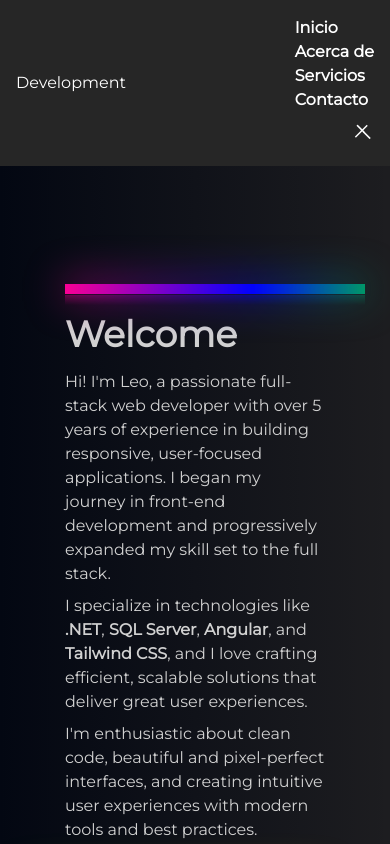
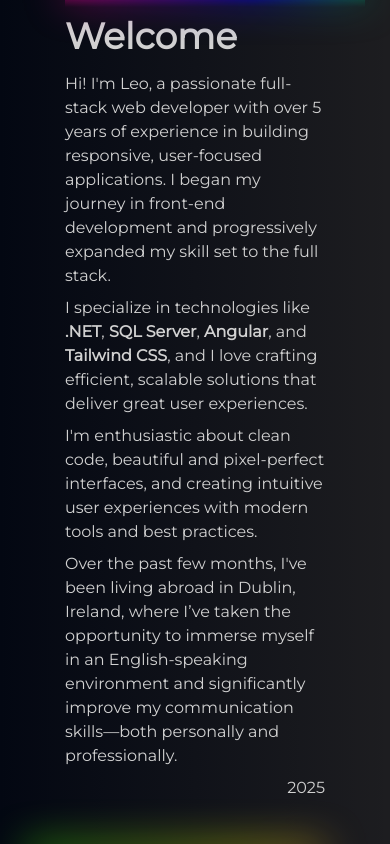
Before and after one commit to leo3852/appLeo, an Angular app: page / in a window 390 px wide. Shown: the top 844 px of the page. Built offline with nearby package versions, Linux system fonts and the light colour scheme.

Commit message:
home texts

```diff
--- a/src/app/app.component.html
+++ b/src/app/app.component.html
@@ -1,7 +1,7 @@
 
 
 <div>
-    <app-menu></app-menu>
+    <!-- <app-menu></app-menu> -->
     <app-home></app-home>
     <app-background-section></app-background-section>
     <app-footer></app-footer>
--- a/src/app/components/home/home.component.html
+++ b/src/app/components/home/home.component.html
@@ -8,8 +8,14 @@
       <p class="mb-2">
         I specialize in technologies like <strong>.NET</strong>, <strong>SQL Server</strong>, <strong>Angular</strong>, and <strong>Tailwind CSS</strong>, and I love crafting efficient, scalable solutions that deliver great user experiences.
       </p>
-      <p>
+      <p class="mb-2">
         I'm enthusiastic about clean code, beautiful and pixel-perfect interfaces, and creating intuitive user experiences with modern tools and best practices.
+      </p>
+      <p class="mb-2">
+        Over the past few months, I've been living abroad in Dublin, Ireland, where I’ve taken the opportunity to immerse myself in an English-speaking environment and significantly improve my communication skills—both personally and professionally.
+      </p>
+      <p class="text-right mb-2">
+        2025
       </p>
       <div class="float-right mt-10 loader2 hover:animate-spin"></div>
     </div>
--- a/src/app/components/menu/menu.component.html
+++ b/src/app/components/menu/menu.component.html
@@ -1,4 +1,4 @@
-<nav class="lg:hidden bg-neutral-800 text-white p-4 transition-all duration-700 ease-in-out" [class.ocultaMenuFondo]="isOpen">
+<nav class="lg:hidden bg-neutral-800 text-white p-4 transition-all duration-700 ease-in-out" [class.ocultaMenuFondo]="!isOpen">
   <div class="container mx-auto">
     <div class="flex justify-between items-center">
       <h2>Development</h2>
```
